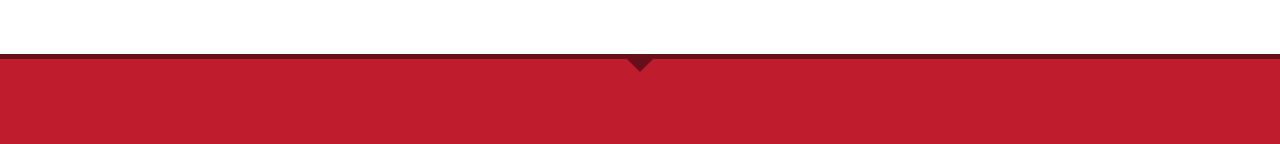
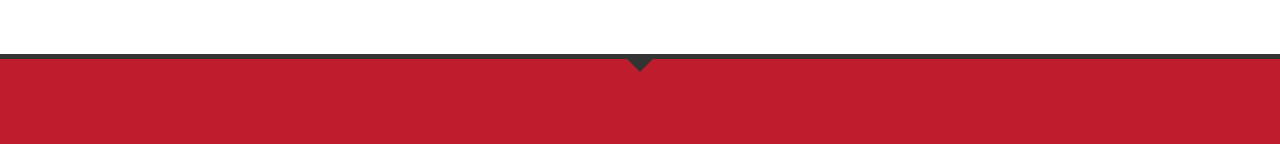
Before and after one commit to Beniamino-Soccio/proj-html-vuejs, a Vue app: page / in a window 1280 px wide. Shown: the part 3290-3434 px from the top of the page. Built offline with nearby package versions, Linux system fonts and the light colour scheme.

Commit message:
hotfix color AppFooter

```diff
--- a/src/components/AppFooter.vue
+++ b/src/components/AppFooter.vue
@@ -125,7 +125,7 @@ p {
   .bar {
     width: 100%;
     height: 5px;
-    background-color: rgba(0, 0, 0, 0.466);
+    background-color: #333;
     position: absolute;
     left: 0;
     top: -80px;
@@ -136,7 +136,7 @@ p {
     height: 0;
     border-left: 13px solid transparent;
     border-right: 13px solid transparent;
-    border-top: 13px solid rgba(0, 0, 0, 0.466);
+    border-top: 13px solid #333;
     position: absolute;
     top: -75px;
     left: 50%;
```
